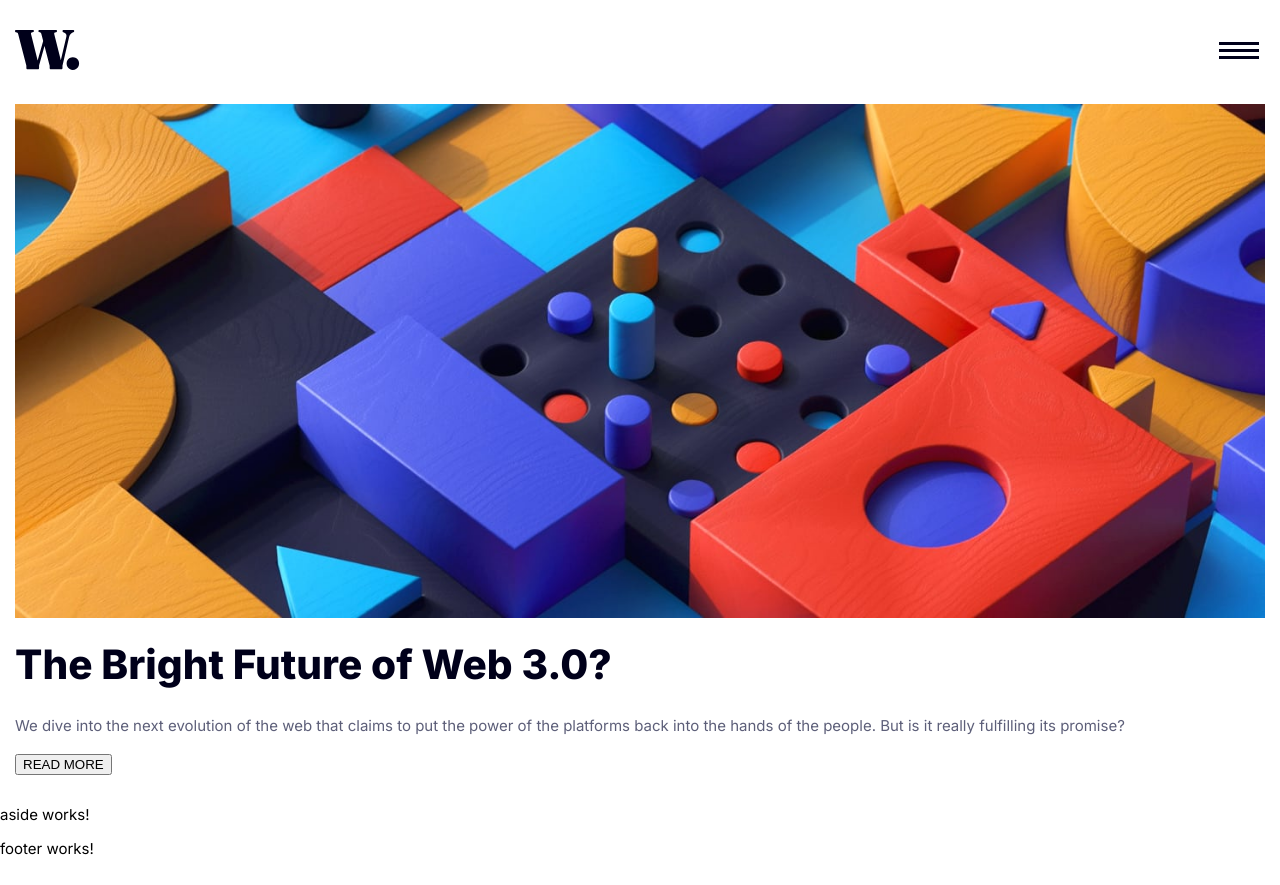
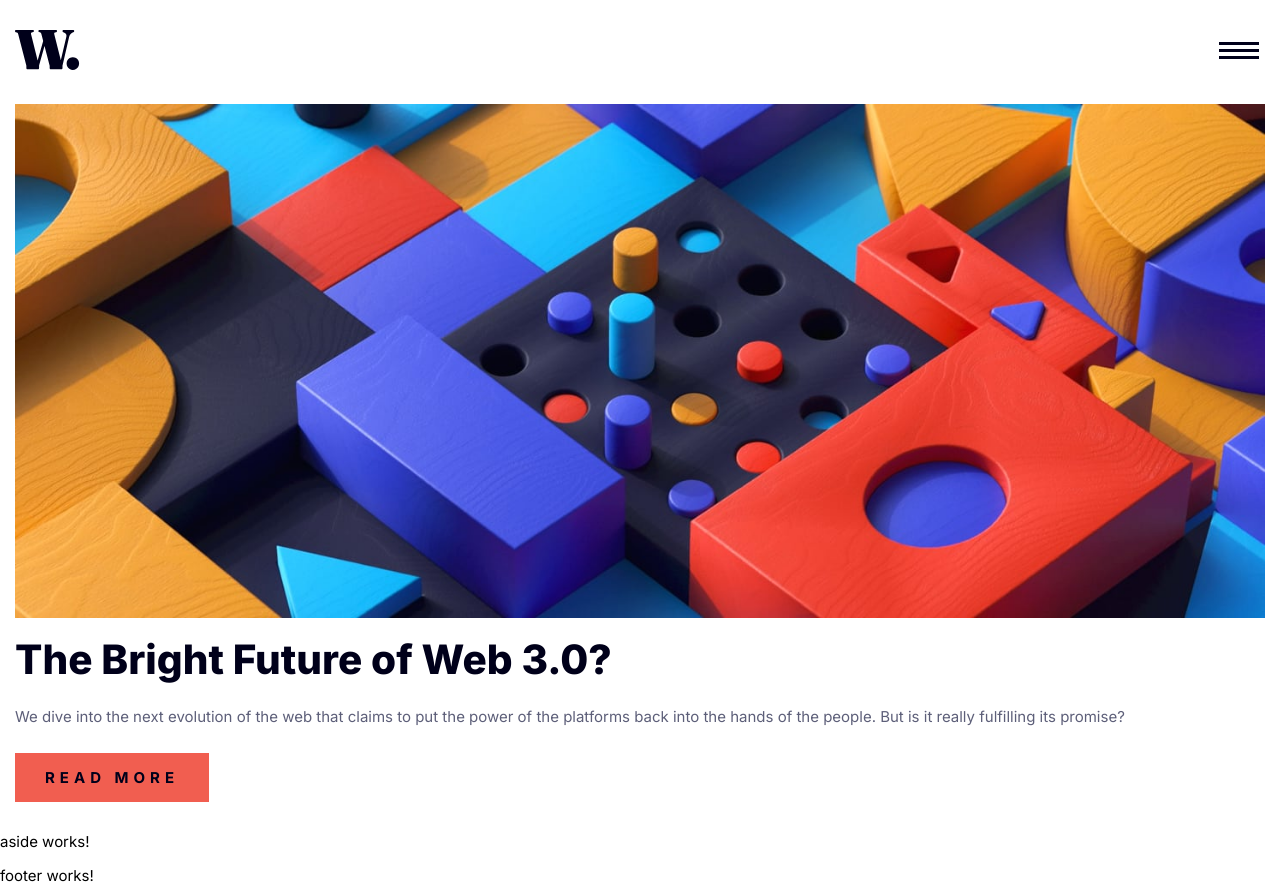
Before and after one commit to Gbw699/news-homepage-frontend-mentor, an Angular app: page / in a window 1280 px wide. Before the commit the page ends 858 px from the top, so only its background shows below. Built offline with nearby package versions, Linux system fonts and the light colour scheme.

Commit message:
Refactor main component styles and button; enhance layout with new button class and improved styling

```diff
--- a/src/main/main.component.html
+++ b/src/main/main.component.html
@@ -17,5 +17,5 @@
     the platforms back into the hands of the people. But is it really fulfilling
     its promise?
   </p>
-  <button>READ MORE</button>
+  <button class="btn">READ MORE</button>
 </main>
--- a/src/main/main.component.scss
+++ b/src/main/main.component.scss
@@ -11,9 +11,25 @@
     font-size: 2.7rem;
     line-height: 2.7rem;
     font-weight: 800;
+    margin: 0;
+    margin-top: 1.5rem;
+    font-weight: 800;
   }
   .text {
     color: s.$DarkGrayishBlue;
     line-height: 1.8rem;
+    margin: 0;
+    margin-top: 1.5rem;
+  }
+  .btn {
+    font-family: "Inter", sans-serif;
+    font-size: 15px;
+    font-weight: 700;
+    letter-spacing: 5px;
+    margin-top: 1.5rem;
+    color: s.$VeryDarkBlue;
+    background-color: s.$SoftRed;
+    border: none;
+    padding: 1rem 2rem;
   }
 }
--- a/src/styles.scss
+++ b/src/styles.scss
@@ -30,5 +30,5 @@ body {
 }
 body {
   margin: 0;
-  overflow: hidden;
+  overflow-x: hidden;
 }
```
